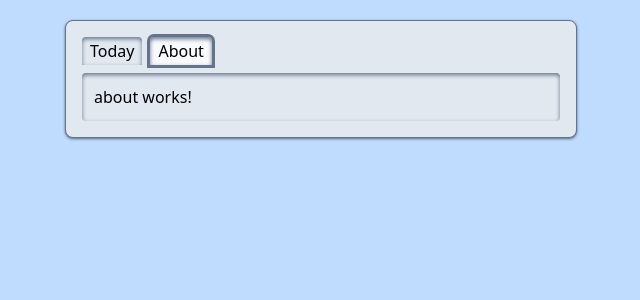
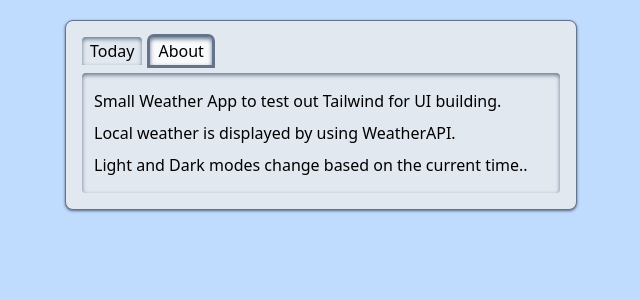
Before and after one commit to SebastianPost96/tailwind-weather-app, an Angular app: page / in a window 1280 px wide. Both pictures are taken after a click on the element "About". Shown: the top 300 px of the page, without its empty margins (319-959 px from the left). Built offline with nearby package versions, Linux system fonts and the light colour scheme; no server answers.

Commit message:
add info to about component

```diff
--- a/src/app/components/feature/about/about.component.html
+++ b/src/app/components/feature/about/about.component.html
@@ -1 +1,7 @@
-<p>about works!</p>
+<div class="leading-8">
+  <p>Small Weather App to test out Tailwind for UI building.</p>
+
+  <p>Local weather is displayed by using WeatherAPI.</p>
+
+  <p>Light and Dark modes change based on the current time..</p>
+</div>
```
Also changed, not shown: src/app/components/feature/about/about.component.ts (+3 -6 lines).
